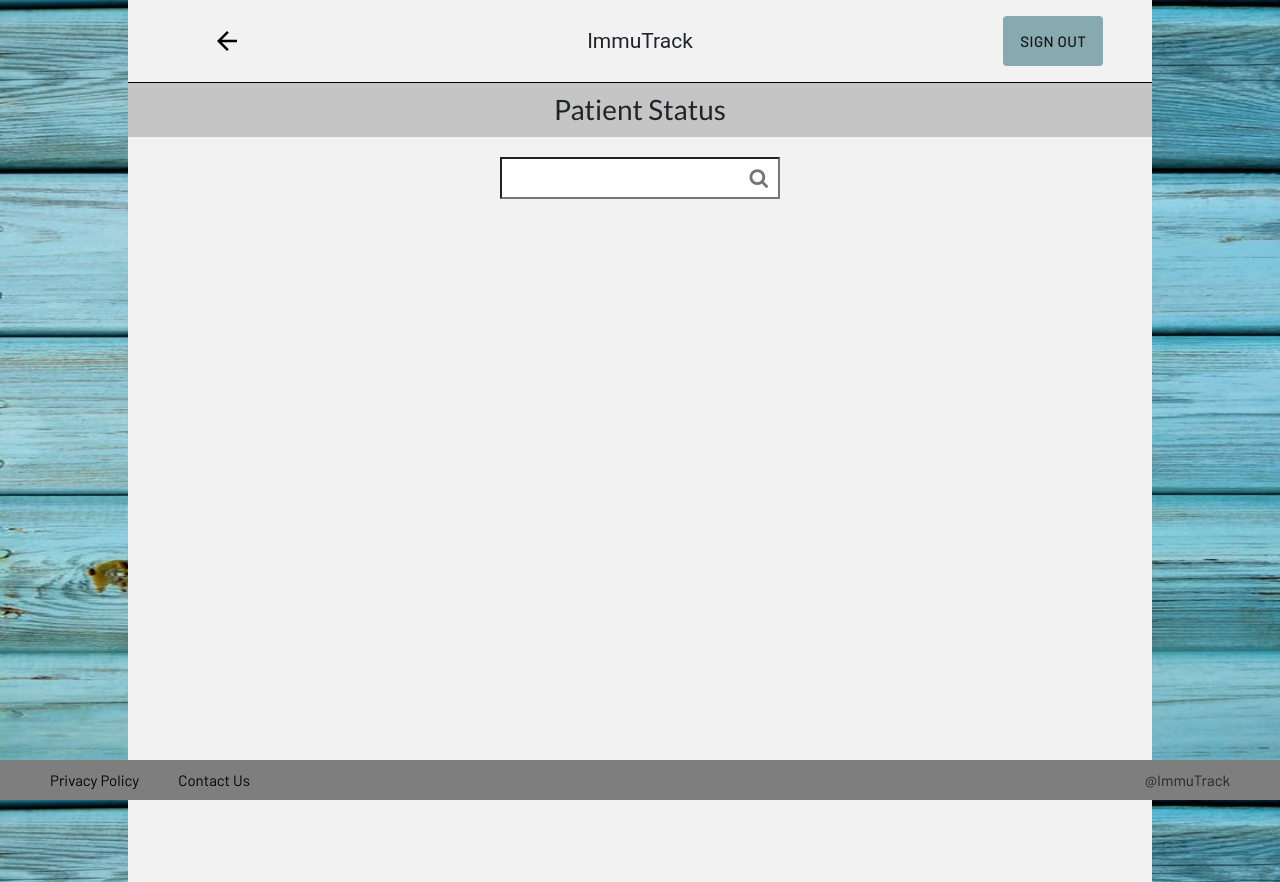
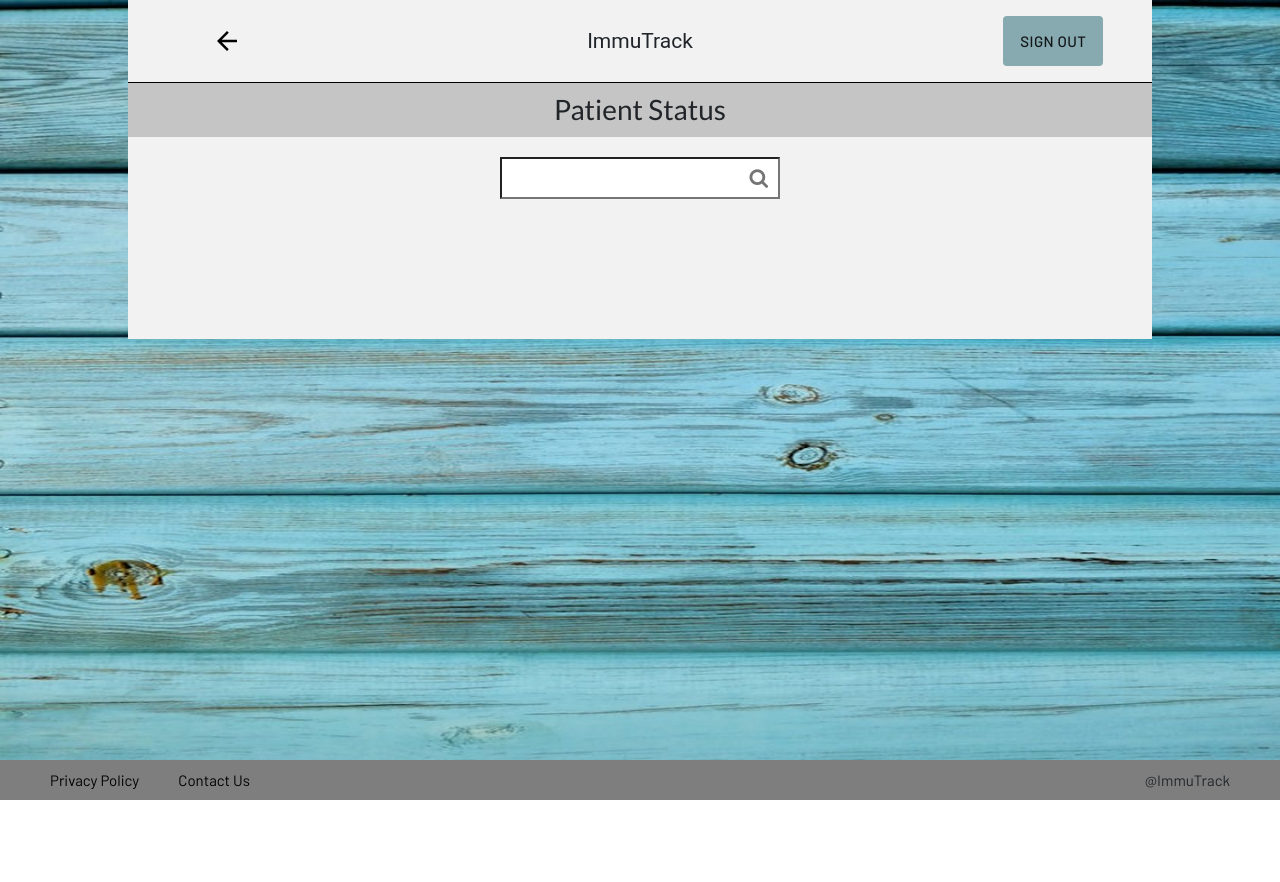
Before and after one commit to aaronw4/Immunization-Front-End, a React (Create React App) app: page /doctor-home in a window 1280 px wide. After the commit the page ends 800 px from the top, so only its background shows below. Built offline with nearby package versions, Linux system fonts and the light colour scheme; sample sign-in values are in the browser's storage.

Commit message:
Adjusted height and padding on DoctorHOme

```diff
--- a/src/components/doctor/DoctorHome.js
+++ b/src/components/doctor/DoctorHome.js
@@ -8,12 +8,11 @@ import { connect } from "react-redux";
 
 const DoctorHomeCont = styled.div`
   text-align: center;
-  /* padding: 50px 0; */
   background-color: white;
-  height: 100vh;
   width: 80vw;
   margin-right: auto;
   margin-left: auto;
+  padding-bottom: 100px;
   background: #f2f2f2;
   @media (max-width: 599px) {
     width: 100%;
@@ -92,14 +91,14 @@ function DoctorHome({ patients, display }) {
   useEffect(() => {
     const results = patients.filter(
       patient =>
-        patient.firstName.includes(searchTerm) ||
-        patient.lastName.includes(searchTerm)
+        patient.firstName.toLowerCase().includes(searchTerm) ||
+        patient.lastName.toLowerCase().includes(searchTerm)
     );
     setSearchResults(results);
   }, [searchTerm]);
 
   const handleChange = event => {
-    setSearchTerm(event.target.value);
+    setSearchTerm(event.target.value.toLowerCase());
   };
 
   return (
```
